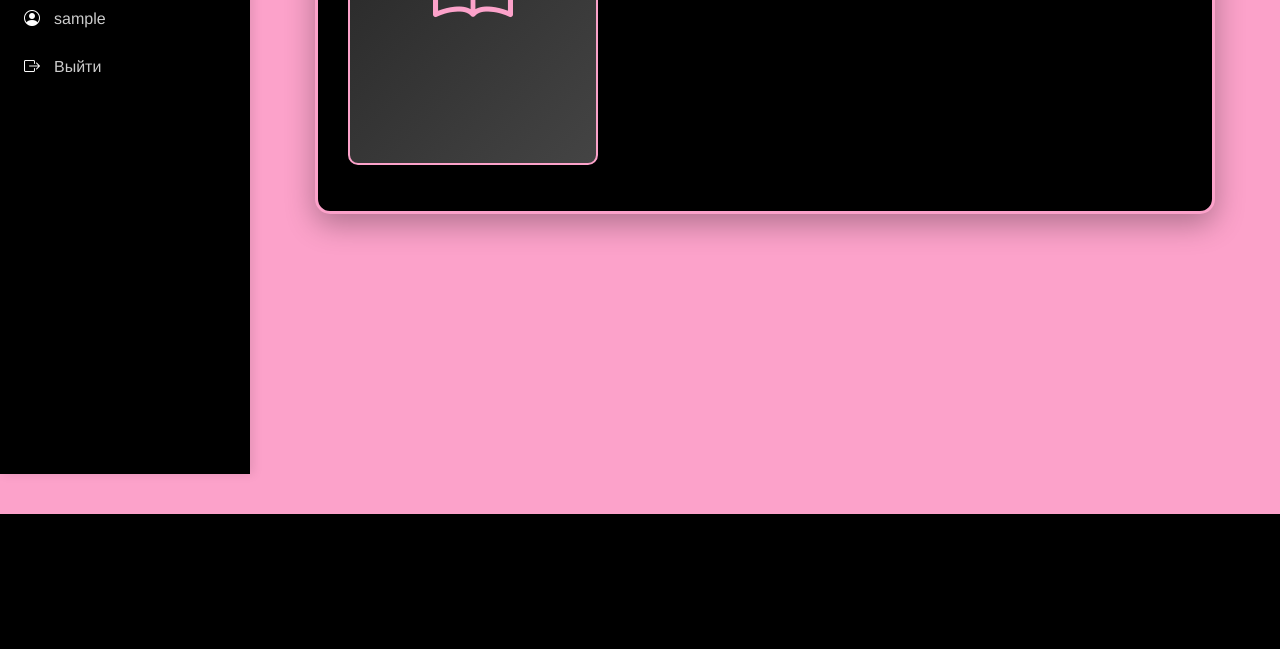
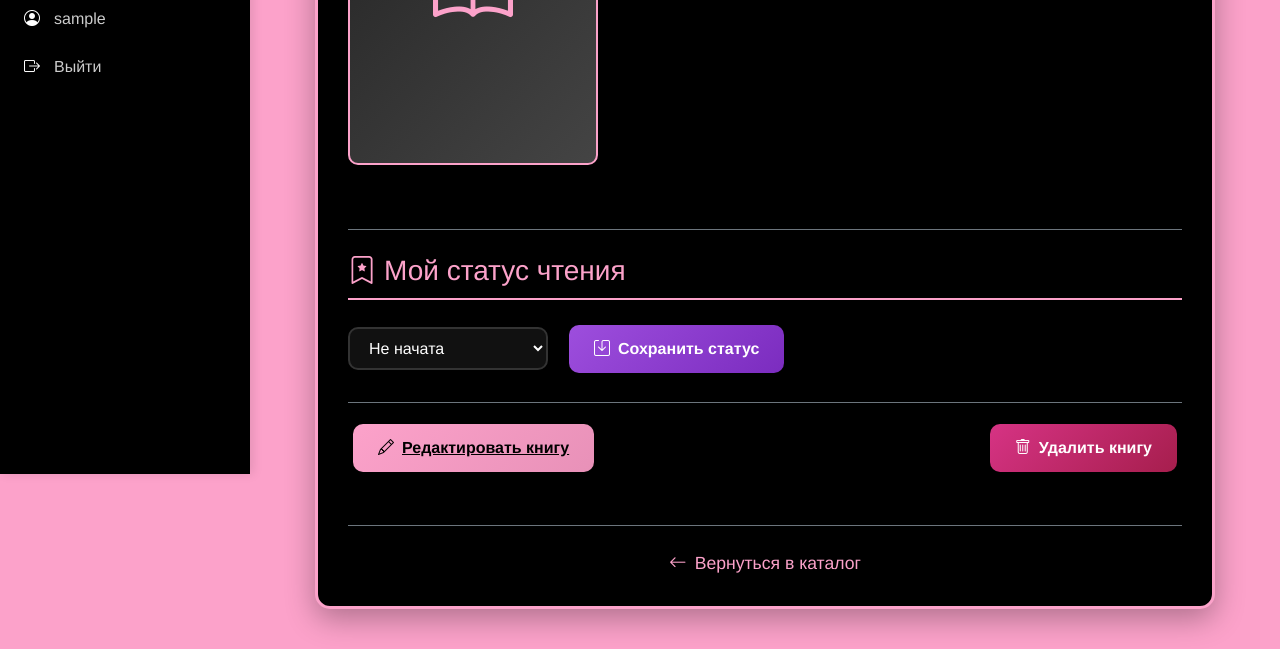
Before and after one commit to TwentyQ/ITMO_HACKATHON_PYTHON, a Django app: template templates/book.html in a window 1280 px wide. Shown: the part 326-975 px from the top of the page. Before the commit the page ends 840 px from the top, so only its background shows below. Run offline with Django 5.2, Linux system fonts and the light colour scheme; the template is opened without the code that fills it, so the values that code supplies are empty; the visitor is signed in with stand-in values (Sample User, id 1).

Commit message:
feat: добавила управление статусом чтения, кнопки редактирования и удаления книги

```diff
--- a/templates/book.html
+++ b/templates/book.html
@@ -105,6 +105,72 @@
             box-shadow: 0 5px 15px rgba(0,0,0,0.2);
         }
 
+        .btn-book {
+            padding: 12px 25px;
+            border-radius: 10px;
+            font-weight: bold;
+            border: none;
+            transition: all 0.3s;
+            display: inline-flex;
+            align-items: center;
+            justify-content: center;
+            gap: 8px;
+            margin: 5px;
+        }
+
+        /* Кнопка редактировать - розовая */
+        .btn-edit {
+            background: linear-gradient(135deg, #fca2ca 0%, #e891b8 100%);
+            color: #000;
+        }
+
+        .btn-edit:hover {
+            background: linear-gradient(135deg, #ffb6d9 0%, #fca2ca 100%);
+            transform: translateY(-2px);
+            box-shadow: 0 5px 15px rgba(252, 162, 202, 0.4);
+            color: #000;
+        }
+
+        /* Кнопка сохранить статус - фиолетовая */
+        .btn-status {
+            background: linear-gradient(135deg, #9d4edd 0%, #7b2cbf 100%);
+            color: white;
+        }
+
+        .btn-status:hover {
+            background: linear-gradient(135deg, #b185e6 0%, #9d4edd 100%);
+            transform: translateY(-2px);
+            box-shadow: 0 5px 15px rgba(157, 78, 221, 0.4);
+            color: white;
+        }
+
+        /* Кнопка удалить - темно-розовая */
+        .btn-delete {
+            background: linear-gradient(135deg, #d63384 0%, #a61e4d 100%);
+            color: white;
+        }
+
+        .btn-delete:hover {
+            background: linear-gradient(135deg, #e35d9d 0%, #d63384 100%);
+            transform: translateY(-2px);
+            box-shadow: 0 5px 15px rgba(214, 51, 132, 0.4);
+            color: white;
+        }
+
+        .status-select {
+            background-color: #111;
+            border: 2px solid #333;
+            color: white;
+            padding: 10px 15px;
+            border-radius: 10px;
+            width: 200px;
+        }
+
+        .status-select:focus {
+            border-color: #fca2ca;
+            box-shadow: 0 0 0 3px rgba(252, 162, 202, 0.2);
+        }
+
         .book-title {
             color: #fca2ca;
             font-size: 2.5rem;
@@ -126,6 +192,16 @@
             border-bottom: 2px solid #fca2ca;
             padding-bottom: 10px;
             margin-bottom: 20px;
+        }
+
+        .current-status {
+            background: linear-gradient(135deg, #333 0%, #555 100%);
+            color: #fca2ca;
+            padding: 8px 16px;
+            border-radius: 20px;
+            font-weight: bold;
+            display: inline-block;
+            border: 1px solid #fca2ca;
         }
 
         @media (max-width: 768px) {
@@ -157,6 +233,11 @@
             .book-cover {
                 width: 200px;
                 height: 280px;
+            }
+
+            .btn-book {
+                padding: 10px 20px;
+                font-size: 0.9rem;
             }
         }
     </style>
@@ -233,6 +314,14 @@
                 <i class="bi bi-book me-2"></i>{{ book.title }}
             </h1>
 
+            {% if messages %}
+                {% for message in messages %}
+                <div style="background-color: rgba(214, 51, 132, 0.1); border: 1px solid rgba(214, 51, 132, 0.3); color: #fca2ca; padding: 12px; border-radius: 10px; margin-bottom: 20px;">
+                    <i class="bi bi-exclamation-triangle me-2"></i>{{ message }}
+                </div>
+                {% endfor %}
+            {% endif %}
+
             <div class="row">
                 <div class="col-md-4 text-center">
                     {% if book.cover_image %}
@@ -262,6 +351,59 @@
                     </div>
                 </div>
             </div>
+
+            {% if user.is_authenticated %}
+            <div class="mt-5 pt-4 border-top border-secondary">
+                <h3 class="section-title"><i class="bi bi-bookmark-star me-2"></i>Мой статус чтения</h3>
+
+                {% if user_status %}
+                    <div class="mb-3">
+                        <span class="current-status">
+                            <i class="bi bi-info-circle me-2"></i>Текущий статус: {{ user_status.get_reading_status_display }}
+                        </span>
+                    </div>
+                {% endif %}
+
+                <form method="post" class="mb-4">
+                    {% csrf_token %}
+                    <div class="d-flex align-items-center gap-3">
+                        <select name="reading_status" class="status-select">
+                            <option value="not_started" {% if user_status.reading_status == 'not_started' %}selected{% endif %}>Не начата</option>
+                            <option value="reading" {% if user_status.reading_status == 'reading' %}selected{% endif %}>Читаю</option>
+                            <option value="finished" {% if user_status.reading_status == 'finished' %}selected{% endif %}>Прочитана</option>
+                            <option value="planned" {% if user_status.reading_status == 'planned' %}selected{% endif %}>В планах</option>
+                            <option value="abandoned" {% if user_status.reading_status == 'abandoned' %}selected{% endif %}>Брошена</option>
+                        </select>
+                        <button type="submit" class="btn-book btn-status">
+                            <i class="bi bi-save"></i> Сохранить статус
+                        </button>
+                    </div>
+                </form>
+
+                <div class="d-flex justify-content-between mt-4 pt-3 border-top border-secondary">
+                    <div>
+                        <a href="/catalog/edit/?id={{ book.id }}" class="btn-book btn-edit">
+                            <i class="bi bi-pencil"></i> Редактировать книгу
+                        </a>
+                    </div>
+
+                    <div>
+                        <form method="post" onsubmit="return confirm('Вы уверены, что хотите удалить эту книгу?');" class="d-inline">
+                            {% csrf_token %}
+                            <button type="submit" name="delete_book" class="btn-book btn-delete">
+                                <i class="bi bi-trash"></i> Удалить книгу
+                            </button>
+                        </form>
+                    </div>
+                </div>
+            </div>
+            {% endif %}
+
+            <div class="text-center mt-5 pt-4 border-top border-secondary">
+                <a href="/catalog/" style="color: #fca2ca; text-decoration: none; font-size: 1.1rem;">
+                    <i class="bi bi-arrow-left me-2"></i>Вернуться в каталог
+                </a>
+            </div>
         </div>
     </div>
 
```
